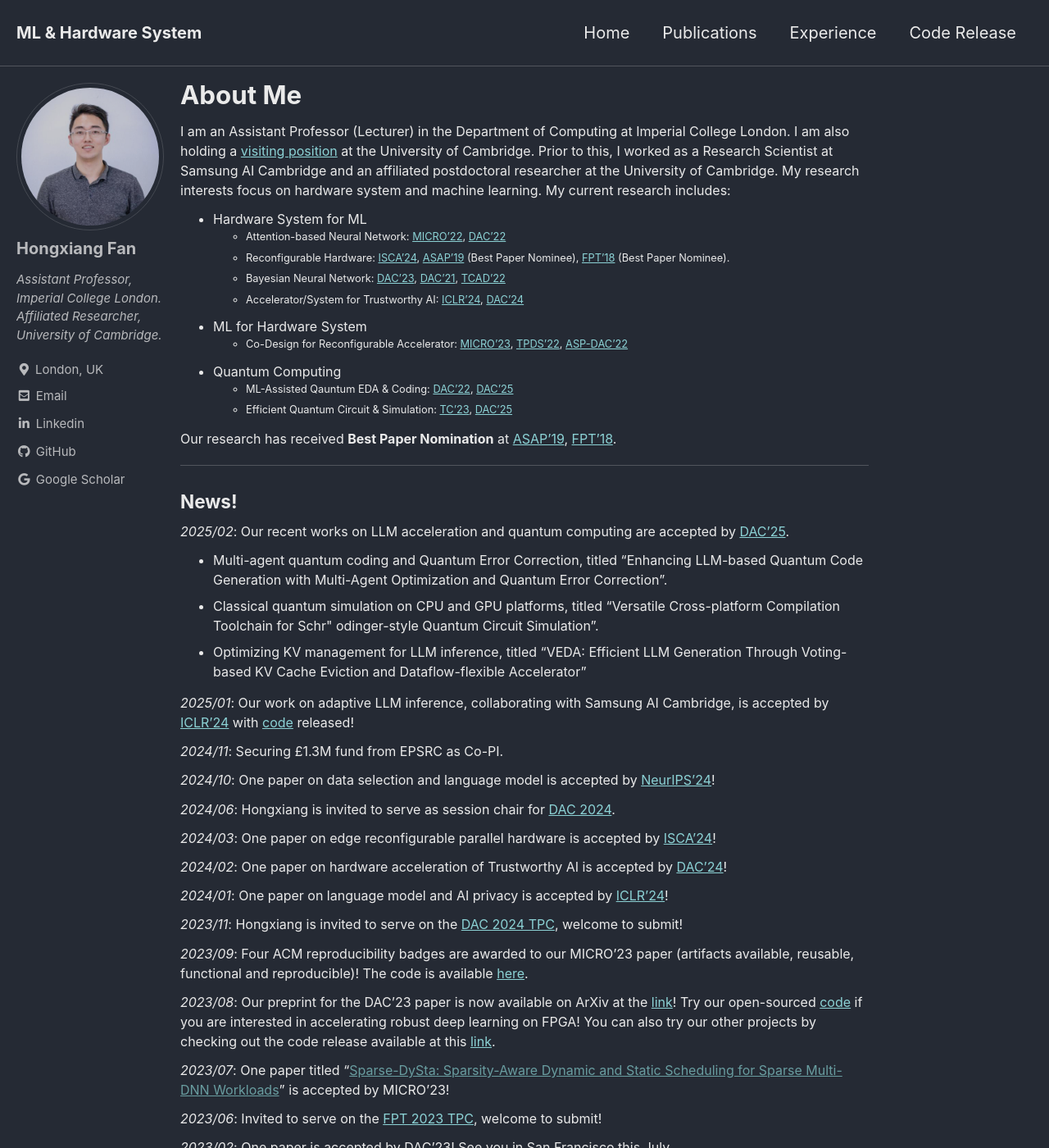
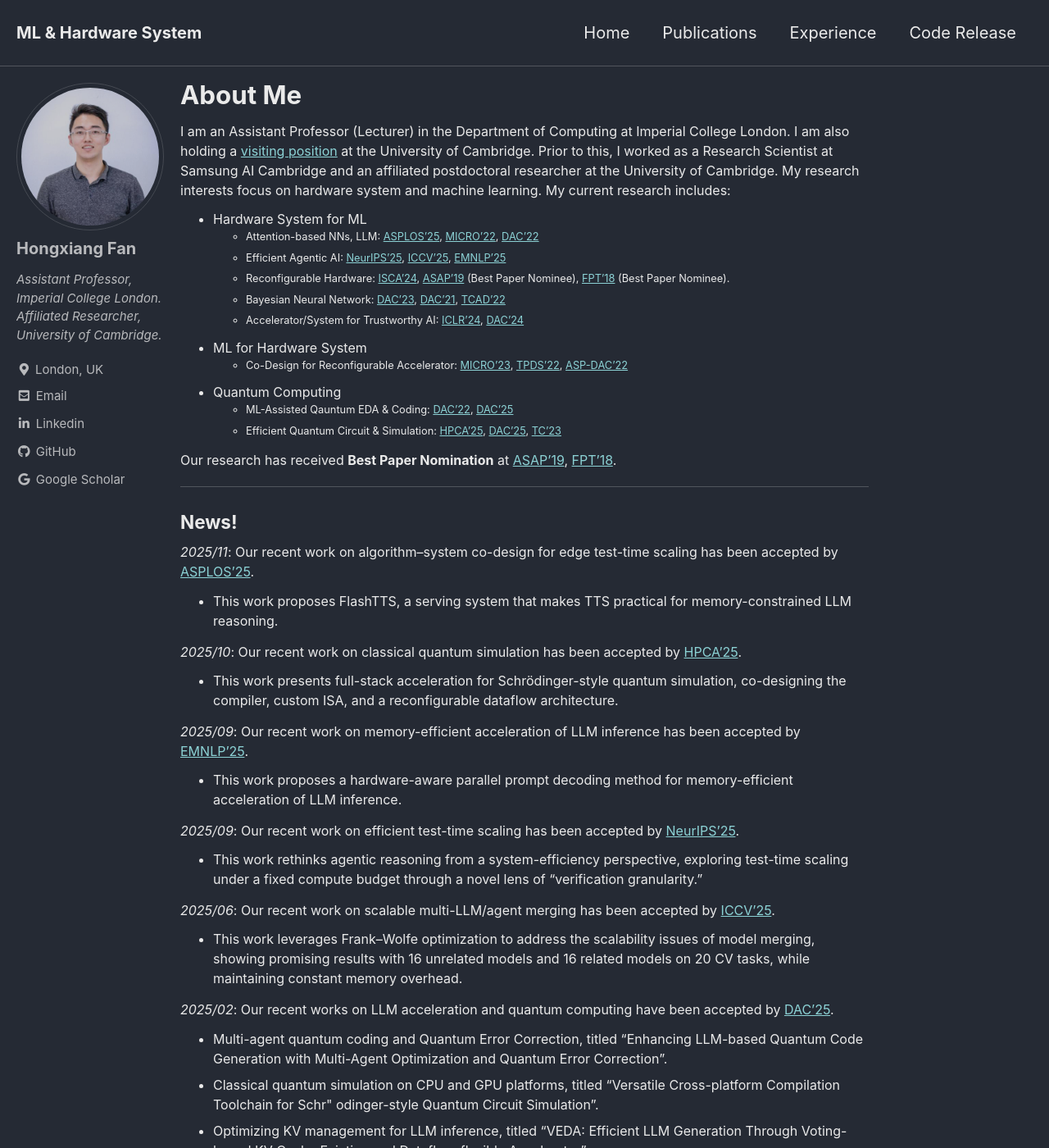
Before and after one commit to os-hxfan/os-hxfan.github.io, a Jekyll site: the page built from index.md, in a window 1280 px wide and 1400 px high. Shown: the whole window at 82% size. Built offline with Jekyll 4.4.1, drawn with Linux system fonts in a browser that asks for light colours; cached includes are drawn as plain includes; our own code applies the rules of GitHub Pages for plain Markdown files.

Commit message:
Nov, 2026 update

```diff
--- a/index.md
+++ b/index.md
@@ -10,7 +10,8 @@ I am an Assistant Professor (Lecturer) in the Department of Computing at Imperia
 My research interests focus on hardware system and machine learning. My current research includes:
 
 - Hardware System for ML
-    - Attention-based Neural Network: [MICRO'22](https://arxiv.org/abs/2209.09570), [DAC'22](https://dl.acm.org/doi/abs/10.1145/3489517.3530451)
+    - Attention-based NNs, LLM: [ASPLOS'25](https://arxiv.org/pdf/2509.00195), [MICRO'22](https://arxiv.org/abs/2209.09570), [DAC'22](https://dl.acm.org/doi/abs/10.1145/3489517.3530451)
+    - Efficient Agentic AI: [NeurIPS'25](https://arxiv.org/pdf/2505.11730), [ICCV'25](https://arxiv.org/pdf/2503.12649?), [EMNLP'25](https://arxiv.org/pdf/2405.18628)
     - Reconfigurable Hardware: [ISCA'24](https://os-hxfan.github.io/), [ASAP'19](https://ieeexplore.ieee.org/abstract/document/8825127) (Best Paper Nominee), [FPT'18](https://www.doc.ic.ac.uk/~wl/papers/18/fpt18hf.pdf) (Best Paper Nominee).
     - Bayesian Neural Network: [DAC'23](https://arxiv.org/pdf/2308.06849.pdf), [DAC'21](https://ieeexplore.ieee.org/abstract/document/9586137), [TCAD'22](https://ieeexplore.ieee.org/document/9743481/)
     - Accelerator/System for Trustworthy AI: [ICLR'24](https://openreview.net/pdf?id=zzqn5G9fjn), [DAC'24](https://os-hxfan.github.io/)
@@ -21,7 +22,7 @@ My research interests focus on hardware system and machine learning. My current
 
 - Quantum Computing
     - ML-Assisted Qauntum EDA & Coding: [DAC'22](https://dl.acm.org/doi/abs/10.1145/3489517.3530403), [DAC'25](https://os-hxfan.github.io/)
-    - Efficient Quantum Circuit & Simulation: [TC'23](https://ieeexplore.ieee.org/document/9924609/), [DAC'25](https://arxiv.org/pdf/2503.19894)
+    - Efficient Quantum Circuit & Simulation: [HPCA'25](https://drive.google.com/file/d/1Us3EXgAejEx5yH3qwpmgBFIKwYX7XB9m/view?usp=sharing), [DAC'25](https://arxiv.org/pdf/2503.19894), [TC'23](https://ieeexplore.ieee.org/document/9924609/)
 
 Our research has received **Best Paper Nomination** at [ASAP'19](https://asap2019.csl.cornell.edu/program.html), [FPT'18](http://www.fpt18.sakura.ne.jp/program.html).
 
@@ -29,7 +30,22 @@ ___
 
 ### News!
 
-*2025/02*: Our recent works on LLM acceleration and quantum computing are accepted by [DAC'25](https://www.dac.com/).
+*2025/11*: Our recent work on algorithm–system co-design for edge test-time scaling has been accepted by [ASPLOS'25](https://arxiv.org/pdf/2509.00195).
+- This work proposes FlashTTS, a serving system that makes TTS practical for memory-constrained LLM reasoning.
+
+*2025/10*: Our recent work on classical quantum simulation has been accepted by [HPCA'25](https://drive.google.com/file/d/1Us3EXgAejEx5yH3qwpmgBFIKwYX7XB9m/view?usp=sharing).
+- This work presents full-stack acceleration for Schrödinger-style quantum simulation, co-designing the compiler, custom ISA, and a reconfigurable dataflow architecture.
+
+*2025/09*: Our recent work on memory-efficient acceleration of LLM inference has been accepted by [EMNLP'25](https://arxiv.org/pdf/2405.18628).
+- This work proposes a hardware-aware parallel prompt decoding method for memory-efficient acceleration of LLM inference.
+
+*2025/09*: Our recent work on efficient test-time scaling has been accepted by [NeurIPS'25](https://arxiv.org/pdf/2505.11730).
+- This work rethinks agentic reasoning from a system-efficiency perspective, exploring test-time scaling under a fixed compute budget through a novel lens of “verification granularity.”
+
+*2025/06*: Our recent work on scalable multi-LLM/agent merging has been accepted by [ICCV'25](https://arxiv.org/pdf/2503.12649?).
+- This work leverages Frank–Wolfe optimization to address the scalability issues of model merging, showing promising results with 16 unrelated models and 16 related models on 20 CV tasks, while maintaining constant memory overhead.
+
+*2025/02*: Our recent works on LLM acceleration and quantum computing have been accepted by [DAC'25](https://www.dac.com/).
 - Multi-agent quantum coding and Quantum Error Correction, titled "Enhancing LLM-based Quantum Code Generation with Multi-Agent Optimization and Quantum Error Correction".
 - Classical quantum simulation on CPU and GPU platforms, titled "Versatile Cross-platform Compilation Toolchain for Schr\" odinger-style Quantum Circuit Simulation".
 - Optimizing KV management for LLM inference, titled "VEDA: Efficient LLM Generation Through Voting-based KV Cache Eviction and Dataflow-flexible Accelerator"
```
